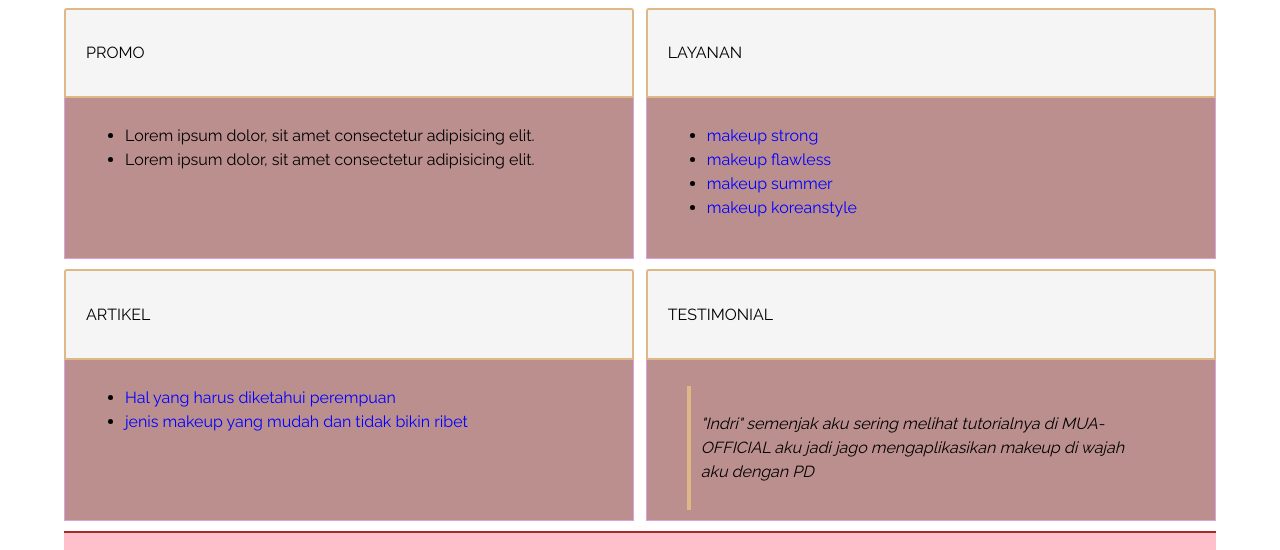
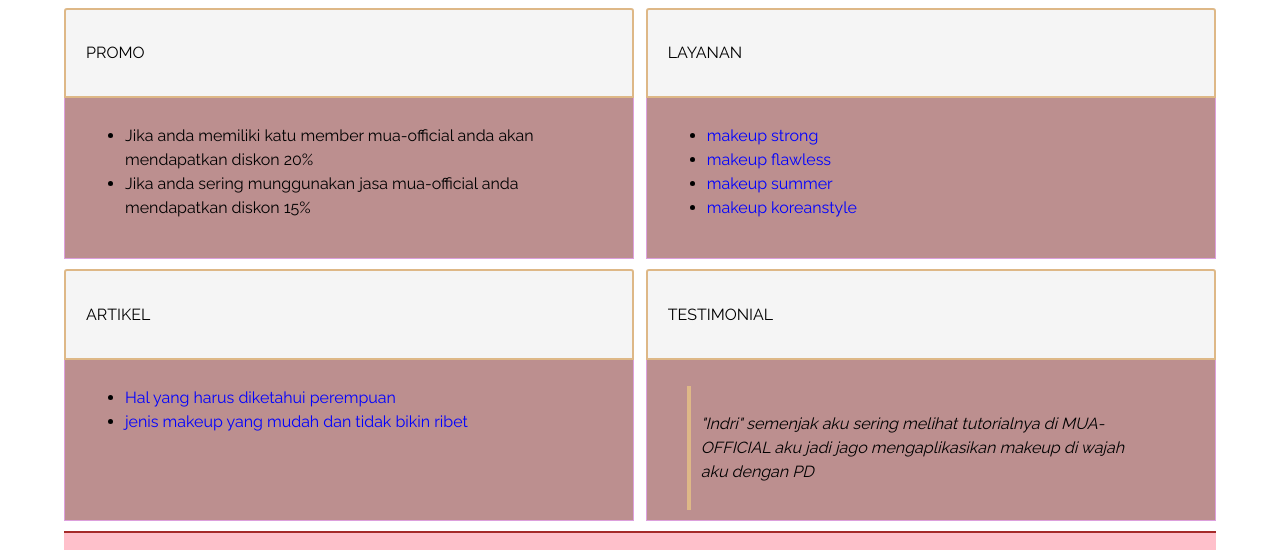
Before and after one commit to antoniatonia/antoniatonia.github.io, a plain HTML site: page index.html in a window 1280 px wide. Shown: the part 1160-1710 px from the top of the page. Drawn offline with nearby package versions, Linux system fonts and the light colour scheme; a script that the page names is missing.

Commit message:
Add files via upload

```diff
--- a/index.html
+++ b/index.html
@@ -110,8 +110,8 @@
             </div>
             <div class="box-isi">
                 <ul>
-                    <li>Lorem ipsum dolor, sit amet consectetur adipisicing elit.</li>
-                    <li>Lorem ipsum dolor, sit amet consectetur adipisicing elit.</li>
+                    <li>Jika anda memiliki katu member mua-official anda akan mendapatkan diskon 20% </li>
+                    <li>Jika anda sering munggunakan jasa mua-official anda mendapatkan diskon 15%</li>
                 </ul>
             </div>
         </div>
```
